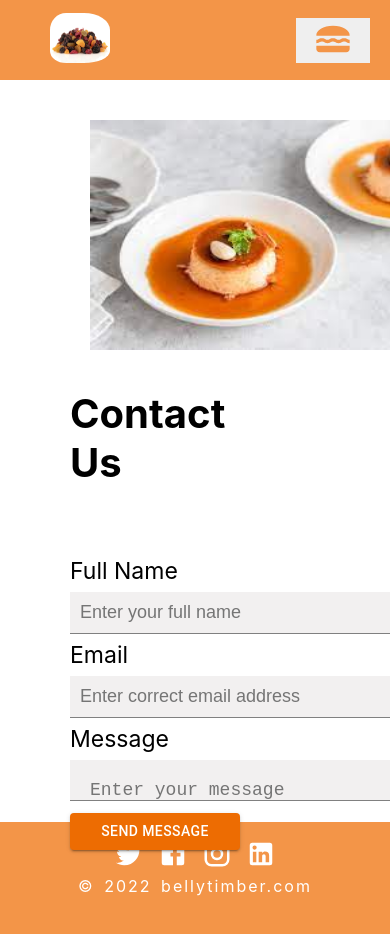
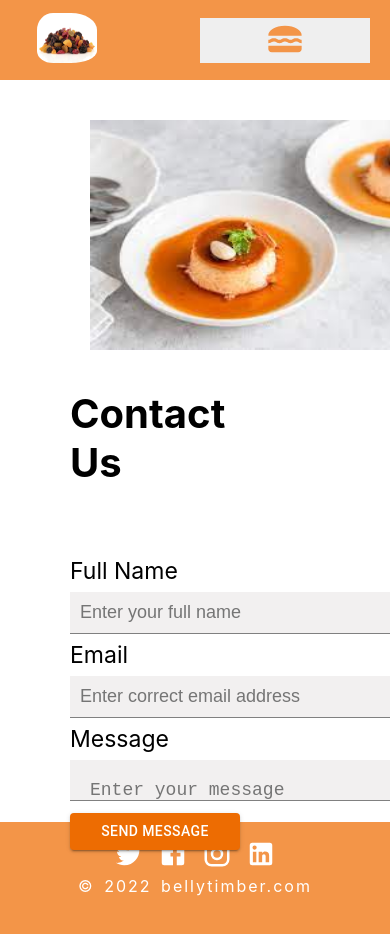
Before and after one commit to 897Godislove/Pure-React, a React (Create React App) app: page /contact in a window 390 px wide. Shown: the top 934 px of the page. Built offline with nearby package versions, Linux system fonts and the light colour scheme.

Commit message:
Messing with @media

```diff
--- a/src/css/Navbar.css
+++ b/src/css/Navbar.css
@@ -68,14 +68,14 @@
   .navbar .rightSide{
     justify-content: flex-end;
     padding: 10px;
-    width: 20%;
+    width: 50%;
   }
   .navbar .rightSide .button{
     display: inherit;
   }
   .navbar .leftSide{
-    padding-left: 20px;
-    justify-content: space-between;
+    padding-left: 7px;
+    width: 50%;
   }
 }
 
```
